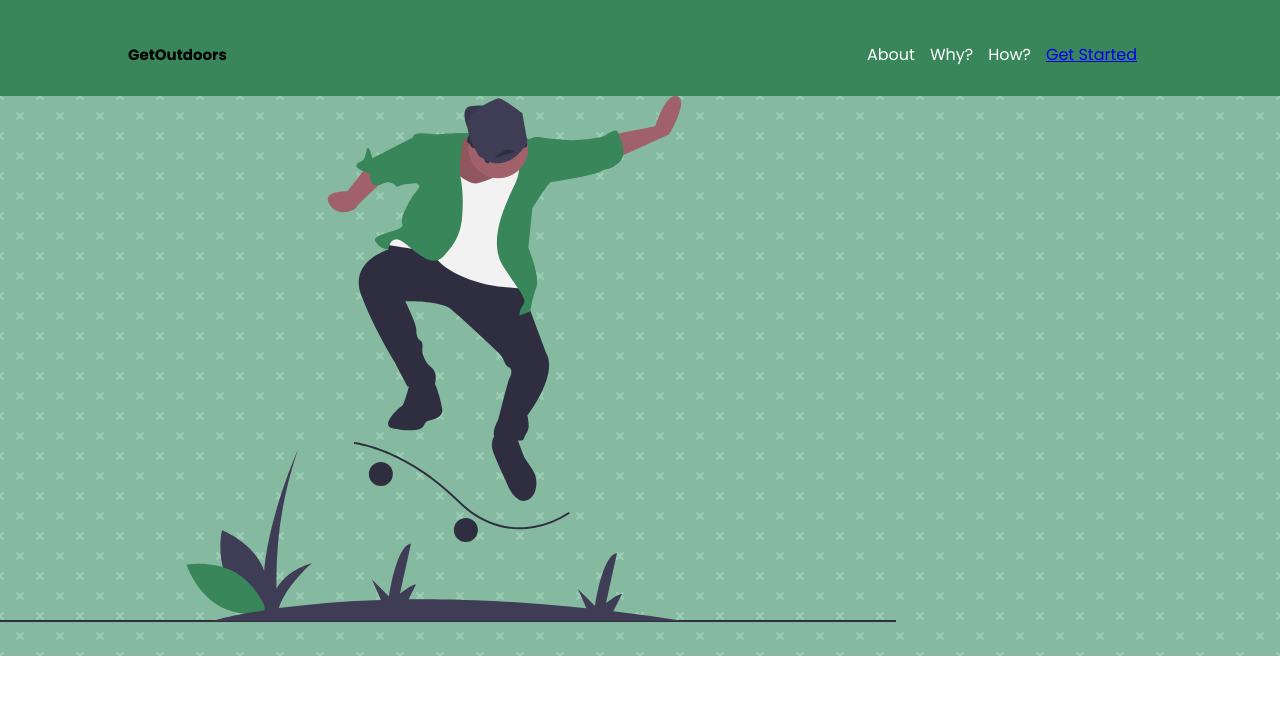
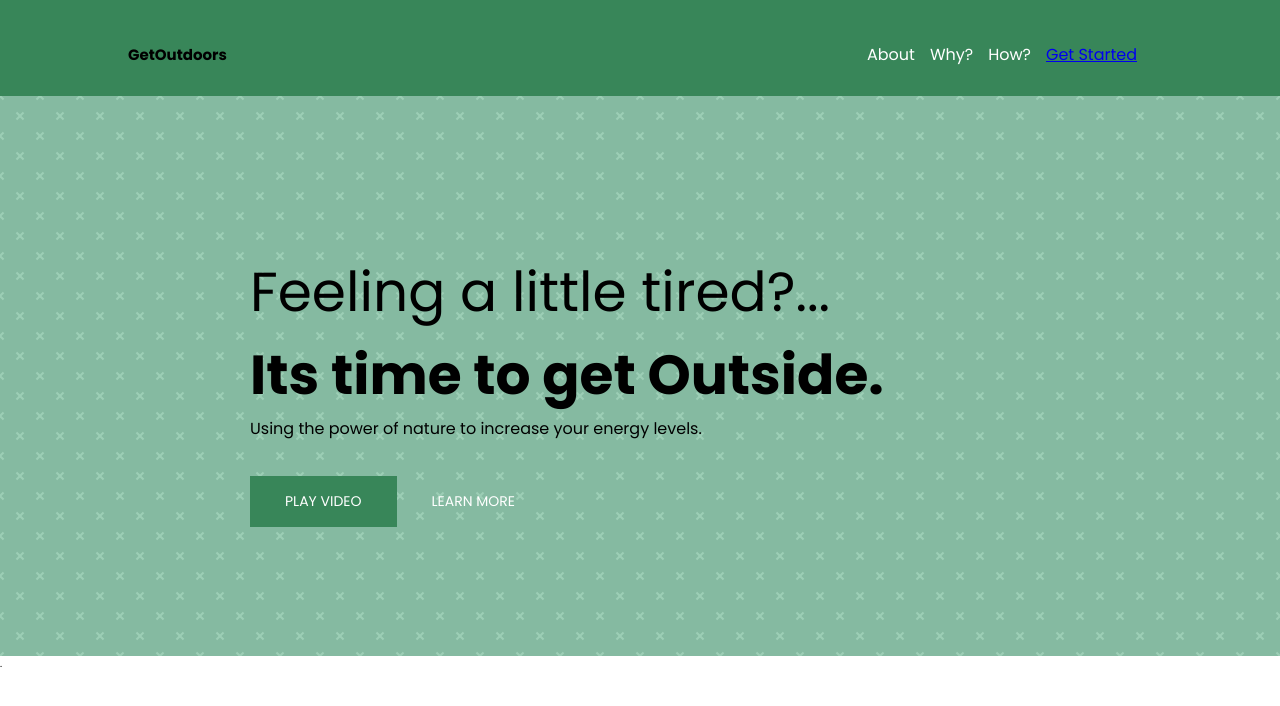
Before and after one commit to jamiev03/Get-Outdoors, a website: page index.html in a window 1280 px wide. Drawn offline with Linux system fonts and the light colour scheme.

Commit message:
header edit and buttons

```diff
--- a/index.html
+++ b/index.html
@@ -24,9 +24,20 @@
     <header>
         <div class="header">
             <div class="header__img">
-               <img src="/img/undraw_skateboard_nmbb.svg" alt="">
+            </div>
+            <div class="header__text">
+                <h1 class="header__text__h1">Feeling a little tired?...</h1>
+                <h2 class="header__text__h2">Its time to get Outside.</h2>
+                <p class="header__text__p">Using the power of nature to increase your energy levels.</p>
+                <div class="btns">
+                    <a href="#" class="btns--active">Play Video</a>
+                    <a href="#" class="btns--non">Learn More</a>
+                </div>
             </div>
         </div>
     </header>
+    <section>
+        .
+    </section>
 </body>
 </html>
--- /dev/null
+++ b/sass/components/_buttons.scss
@@ -0,0 +1,24 @@
+.btns {
+    width: 30rem;
+    display: flex;
+    justify-content: space-between;
+    align-items: center;
+    text-transform: uppercase;
+    margin-top: 3.5rem;
+
+
+    &--active {
+        padding: 1.5rem 3.5rem;
+        background-color: $color-primary-dark;
+        color: $color-white;
+        font-size: 1.4rem;
+        text-decoration: none;
+    }
+
+    &--non {
+        padding: 1.5rem 3.5rem;
+        color: $color-white;
+        font-size: 1.4rem;
+        text-decoration: none;
+    }
+}
--- a/sass/layout/_header.scss
+++ b/sass/layout/_header.scss
@@ -36,4 +36,23 @@
        width: 10%;
        height: auto;
     }
+
+    &__text {
+        position: absolute;
+        top: 25rem;
+        left: 25rem;
+
+        &__h1 {
+            font-size: 5.5rem;
+            font-weight: 400;
+        }
+
+        &__h2 {
+            font-size: 5.5rem;
+        }
+
+        &__p {
+            font-size: 1.6rem;
+        }
+    }
 }
--- a/sass/main.scss
+++ b/sass/main.scss
@@ -1,5 +1,6 @@
 @import "abstracts/variables";
 @import "layout/header";
+@import "components/buttons";
 
 
 @import "base/base"
```
Also changed, not shown: css/style.css.
